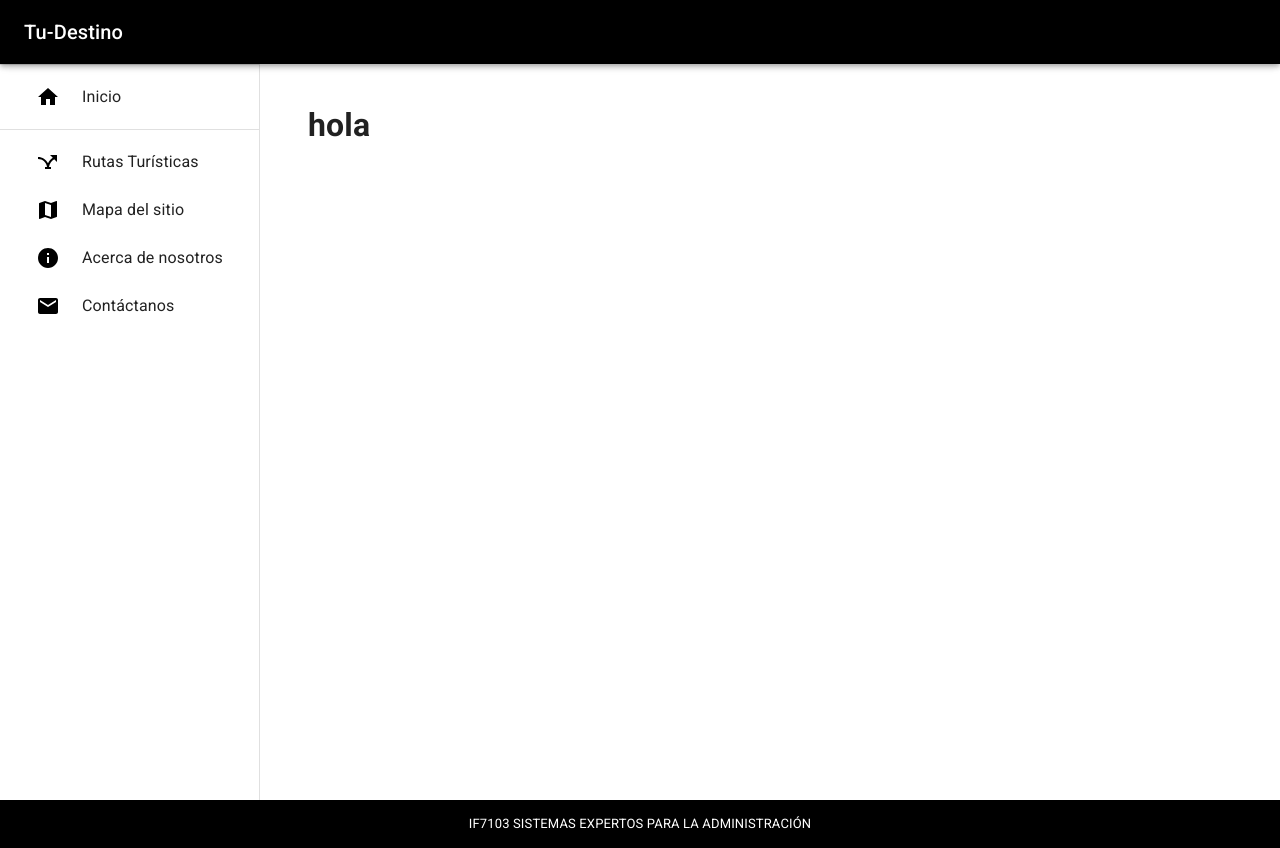
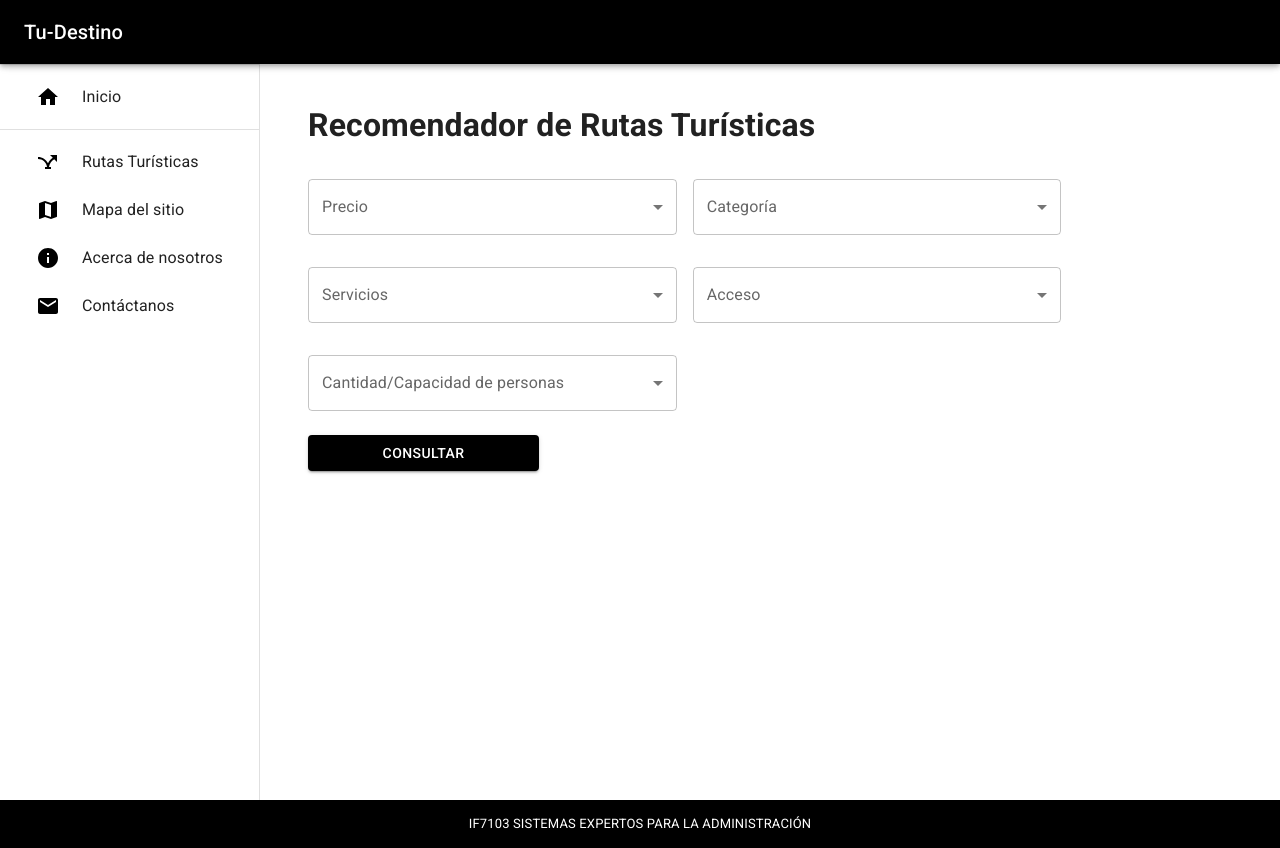
Before and after one commit to spiedra/spiedra-tourist-routes-website, a React (Create React App) app: page / in a window 1280 px wide. Built offline with nearby package versions, Linux system fonts and the light colour scheme.

Commit message:
feat: add new inputs

```diff
--- a/src/pages/Home/index.js
+++ b/src/pages/Home/index.js
@@ -1,11 +1,152 @@
 /* eslint-disable no-unused-vars */
 import React from 'react'
 
-import { Box, CardMedia, Typography } from '@mui/material'
+import { Controller, useForm } from 'react-hook-form'
+
+import { Box, Button, Grid, MenuItem, TextField } from '@mui/material'
 
 const Home = () => {
+  const {
+    control,
+    handleSubmit,
+    formState: { errors },
+    reset
+  } = useForm()
+
+  const onSubmit = (values) => {
+    console.log(values)
+  }
+
   return (
-    <h1>hola</h1>
+    <>
+      <h1>Recomendador de Rutas Turísticas</h1>
+      <Box
+        component="form"
+        sx={{
+          '& .MuiTextField-root': {
+            my: 1,
+            width: { xs: '37ch', md: '41ch' }
+          }
+        }}
+        autoComplete="off"
+        onSubmit={handleSubmit(onSubmit)}
+      >
+        <Grid
+          container
+          spacing={{ xs: 0.5, sm: 0.5, md: 2 }}
+          columns={{ xs: 4, sm: 8, md: 12 }}
+        >
+          <Grid item>
+            <Controller
+              control={control}
+              name="price"
+              rules={{ required: true }}
+              render={({ field: { ...field } }) => (
+                <TextField
+                  {...field}
+                  select
+                  error={!!errors.price}
+                  label="Precio"
+                >
+                  <MenuItem value="low">$400-$750</MenuItem>
+                  <MenuItem value="medium">$750-$1500</MenuItem>
+                  <MenuItem value="high">$1500-$4000</MenuItem>
+                </TextField>
+              )}
+            />
+          </Grid>
+          <Grid item>
+            <Controller
+              control={control}
+              name="type"
+              rules={{ required: true }}
+              render={({ field: { ...field } }) => (
+                <TextField
+                  {...field}
+                  select
+                  error={!!errors.type}
+                  label="Categoría"
+                >
+                  <MenuItem value="mountain">Montaña</MenuItem>
+                  <MenuItem value="beach">Playa</MenuItem>
+                  <MenuItem value="city">Ciudad</MenuItem>
+                </TextField>
+              )}
+            />
+          </Grid>
+          <Grid item>
+            <Controller
+              control={control}
+              name="services"
+              rules={{ required: true }}
+              render={({ field: { ...field } }) => (
+                <TextField
+                  {...field}
+                  select
+                  error={!!errors.services}
+                  label="Servicios"
+                >
+                  <MenuItem value="none">Ninguno</MenuItem>
+                  <MenuItem value="some">Algunos</MenuItem>
+                  <MenuItem value="many">Muchos</MenuItem>
+                </TextField>
+              )}
+            />
+          </Grid>
+          <Grid item>
+            <Controller
+              control={control}
+              name="access"
+              rules={{ required: true }}
+              render={({ field: { ...field } }) => (
+                <TextField
+                  {...field}
+                  select
+                  error={!!errors.access}
+                  label="Acceso"
+                >
+                  <MenuItem value="walk">A pie</MenuItem>
+                  <MenuItem value="car">Por carro</MenuItem>
+                  <MenuItem value="sea">Por mar</MenuItem>
+                </TextField>
+              )}
+            />
+          </Grid>
+          <Grid item>
+            <Controller
+              control={control}
+              name="capacity"
+              rules={{ required: true }}
+              render={({ field: { ...field } }) => (
+                <TextField
+                  {...field}
+                  select
+                  error={!!errors.capacity}
+                  label="Cantidad/Capacidad de personas"
+                >
+                  <MenuItem value="low">1 a 3</MenuItem>
+                  <MenuItem value="medium">3 a 6</MenuItem>
+                  <MenuItem value="high">6 a muchas</MenuItem>
+                </TextField>
+              )}
+            />
+          </Grid>
+        </Grid>
+        <Box
+          sx={{ width: '100%', display: 'flex', justifyContent: 'flex-start' }}
+        >
+          <Button
+            variant="contained"
+            color="primary"
+            type="submit"
+            sx={{ width: '25%', mt: '1rem' }}
+            onClick={handleSubmit}
+          >
+            Consultar
+          </Button>
+        </Box>
+      </Box>
+    </>
   )
 }
 
```
